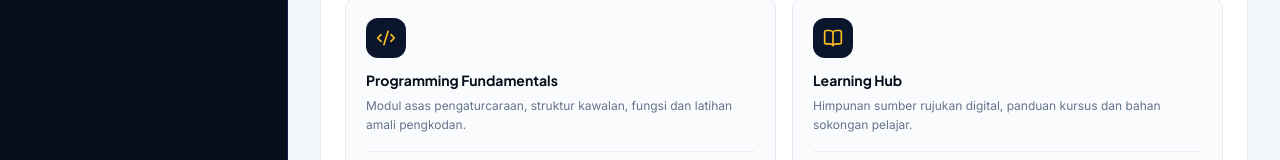
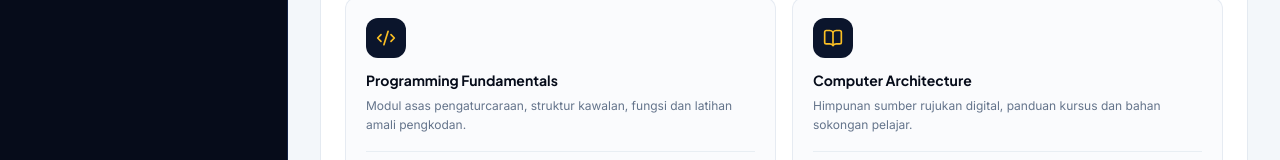
Before and after one commit to farihan-ptss/profil_farihan, a plain HTML site: page index.html in a window 1280 px wide. Shown: the part 546-706 px from the top of the page. Drawn offline with nearby package versions, Linux system fonts and the light colour scheme.

Commit message:
Update index.html

```diff
--- a/index.html
+++ b/index.html
@@ -289,7 +289,7 @@
                                     Buka <i data-lucide="arrow-up-right" class="w-3.5 h-3.5"></i>
                                 </span>
                             </div>
-                            <h4 class="font-heading font-bold text-sm text-royal-950">Learning Hub</h4>
+                            <h4 class="font-heading font-bold text-sm text-royal-950">Computer Architecture</h4>
                             <p class="text-xs text-slate-500 mt-1.5 leading-relaxed">Himpunan sumber rujukan digital, panduan kursus dan bahan sokongan pelajar.</p>
                         </div>
                         <div class="mt-4 pt-3 border-t border-slate-200/70 text-[11px] font-mono text-slate-400 group-hover:text-royal-800 truncate">
```
